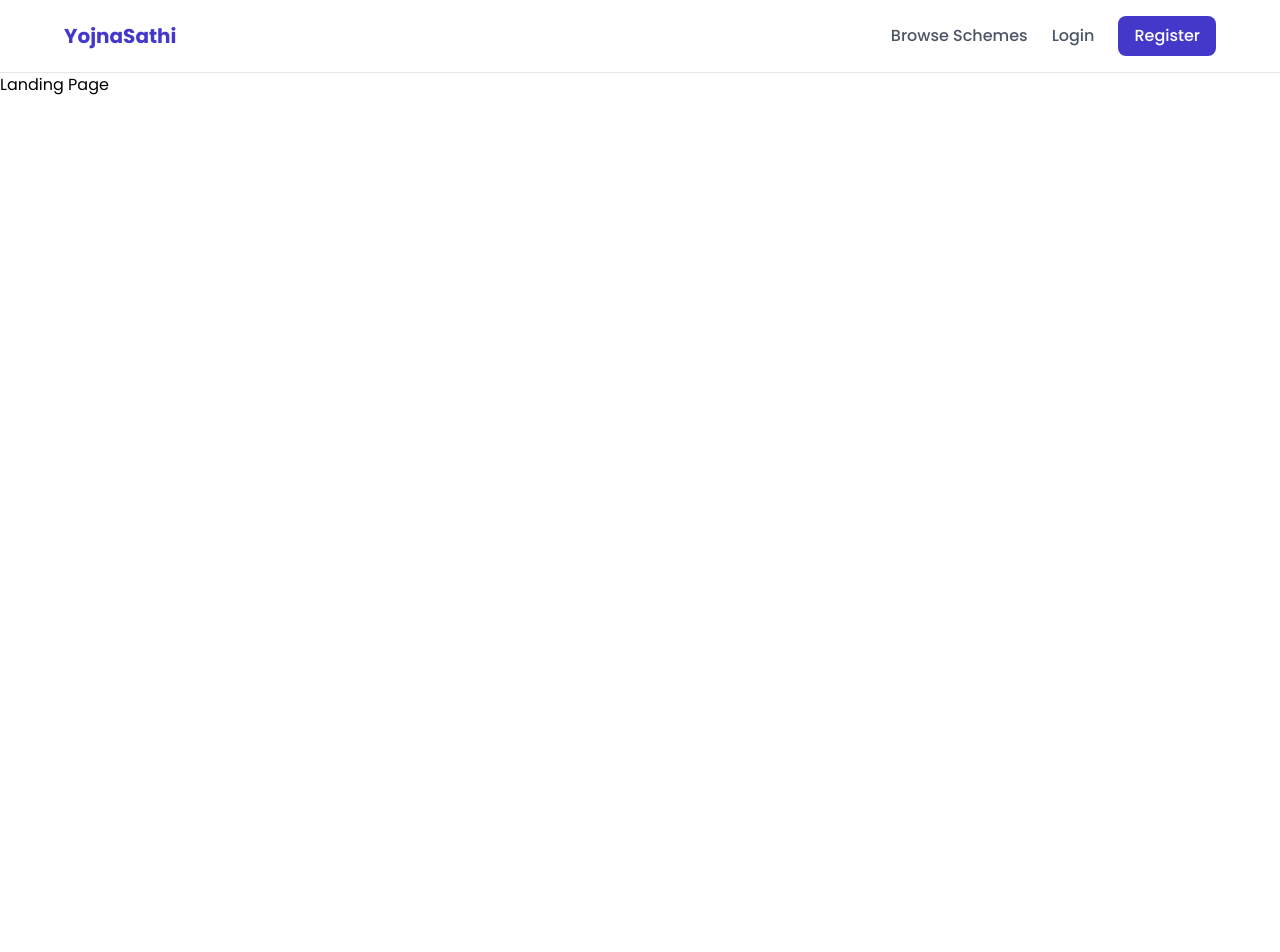
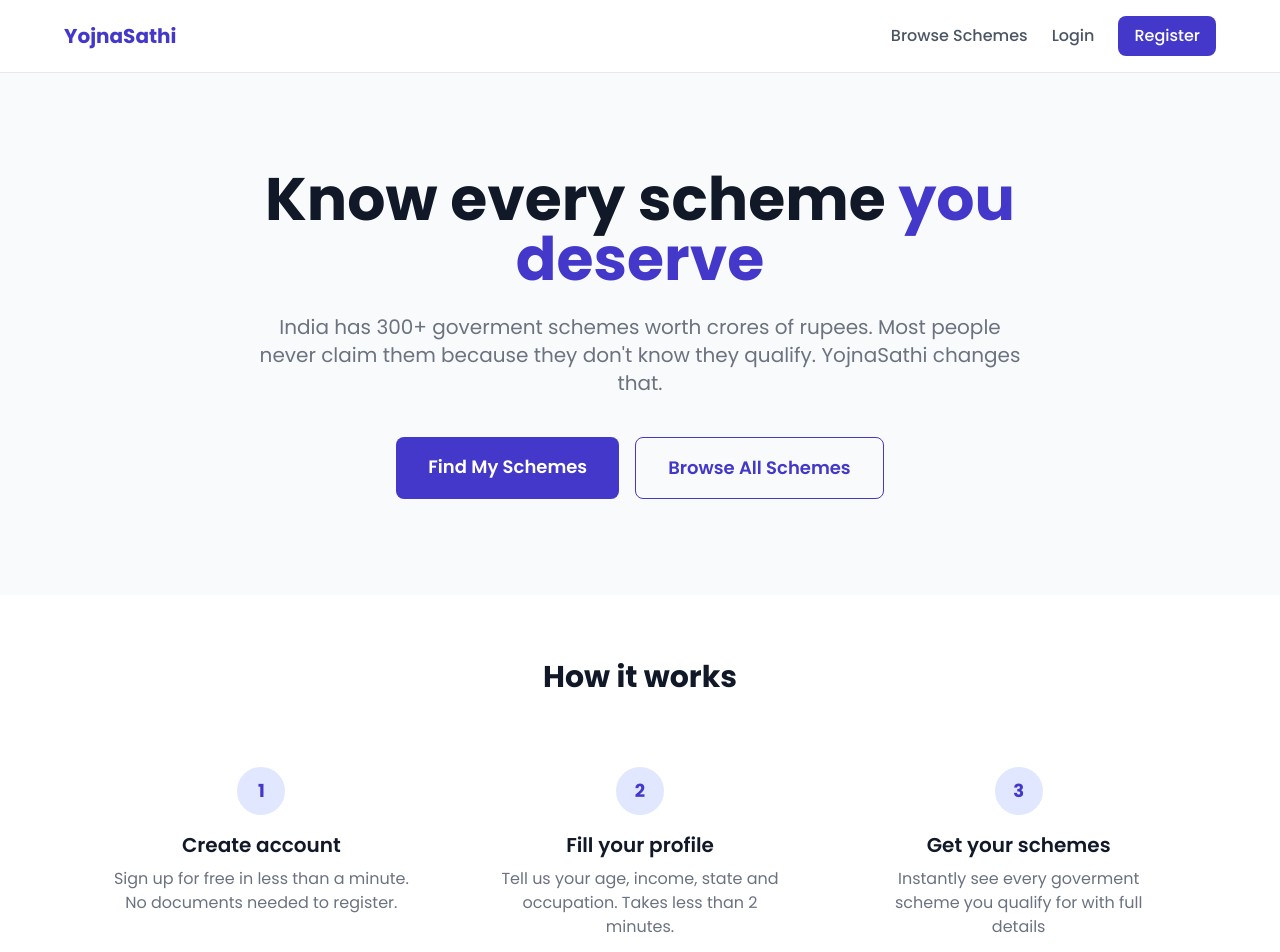
Before and after one commit to Pranav2325/yojana-sathi, a React (Vite) app in the folder client/: page / in a window 1280 px wide. Shown: the top 952 px of the page. Before the commit the page ends 800 px from the top, so only its background shows below. Built offline with nearby package versions, Linux system fonts and the light colour scheme.

Commit message:
feat: add hero and how it works section in landing page

```diff
--- a/client/src/App.jsx
+++ b/client/src/App.jsx
@@ -2,13 +2,14 @@
 import { BrowserRouter as Router, Routes, Route } from 'react-router-dom'
 import { Toaster } from 'react-hot-toast'
 import Navbar from './components/Navbar'
+import LandingPage from "./pages/LandingPage";
 const App = () => {
   return (
     <Router>
       <Toaster position="top-right"/>
       <Navbar/>
       <Routes>
-        <Route path="/" element={<div>Landing Page</div>}/>
+        <Route path="/" element={<LandingPage/>}/>
         <Route path="/login" element={<div>Login Page</div>}/>
         <Route path="/register" element={<div>Register Page</div>}/>
         <Route path="/dashboard" element={<div>Dashboard Page</div>}/>
--- /dev/null
+++ b/client/src/components/Hero.jsx
@@ -0,0 +1,30 @@
+import React from 'react'
+import { Link } from 'react-router-dom'
+
+const Hero = () => {
+  return (
+     <div className='max-w-6xl mx-auto px-6 py-16 md:py-24'>
+            <div className='text-center max-w-3xl mx-auto'>
+                <h1 className='text-4xl md:text-6xl font-bold text-gray-900 leading-tight'>
+                    Know every scheme
+                    <span className='text-indigo-700'> you deserve</span>
+                </h1>
+                <p className='mt-6 text-lg md:text-xl text-gray-500 leading-relaxed'>
+                    India has 300+ goverment schemes worth crores of rupees. Most people never claim them because they don't know they qualify. YojnaSathi changes that.
+                </p>
+                <div className='mt-10 flex flex-col sm:flex-row gap-4 justify-center'>
+                    <Link to="/register" className='bg-indigo-700 text-white px-8 py-4 rounded-lg font-semibold text-lg hover:bg-indigo-800'>
+                    Find My Schemes
+                    </Link>
+                    <Link to="/schemes" className='border border-indigo-700 text-indigo-700 px-8 py-4 rounded-lg font-semibold text-lg hover:bg-indigo-50'>
+                    Browse All Schemes
+                    </Link>
+
+                </div>
+
+            </div>
+        </div>
+  )
+}
+
+export default Hero
--- /dev/null
+++ b/client/src/components/Working.jsx
@@ -0,0 +1,54 @@
+import React from "react";
+
+const Working = () => {
+  return (
+    <div className="bg-white py-16">
+
+      <div className="max-w-6xl mx-auto px-6">
+
+        <h2 className="text-3xl font-bold text-center text-gray-900 mb-12">
+          How it works
+        </h2>
+        <div className="grid grid-cols-1 md:grid-cols-3 gap-8">
+
+          <div className="text-center p-6">
+            <div className="w-12 h-12 bg-indigo-100 rounded-full flex items-center justify-center mx-auto mb-4">
+              <span className="text-indigo-700 font-bold text-lg">1</span>
+            </div>
+            <h3 className="text-xl font-semibold text-gray-900 mb-2">
+              Create account
+            </h3>
+            <p className="text-gray-500">
+              Sign up for free in less than a minute. No documents needed to
+              register.
+            </p>
+          </div>
+          <div className="text-center p-6">
+            <div className="w-12 h-12 bg-indigo-100 rounded-full flex items-center justify-center mx-auto mb-4">
+              <span className="text-indigo-700 font-bold text-lg">2</span>
+            </div>
+            <h3 className="text-xl font-semibold text-gray-900 mb-2">
+              Fill your profile
+            </h3>
+            <p className="text-gray-500">
+             Tell us your age, income, state and occupation. Takes less than 2 minutes.
+            </p>
+          </div>
+          <div className="text-center p-6">
+            <div className="w-12 h-12 bg-indigo-100 rounded-full flex items-center justify-center mx-auto mb-4">
+              <span className="text-indigo-700 font-bold text-lg">3</span>
+            </div>
+            <h3 className="text-xl font-semibold text-gray-900 mb-2">
+              Get your schemes
+            </h3>
+            <p className="text-gray-500">
+              Instantly see every goverment scheme you qualify for with full details
+            </p>
+          </div>
+        </div>
+      </div>
+    </div>
+  );
+};
+
+export default Working;
--- /dev/null
+++ b/client/src/pages/LandingPage.jsx
@@ -0,0 +1,15 @@
+import React from 'react'
+import { Link } from 'react-router-dom'
+import Hero from '../components/Hero'
+import Working from '../components/Working'
+
+const LandingPage = () => {
+  return (
+    <div className='min-h-screen bg-gray-50'>
+       <Hero/>
+       <Working/>
+    </div>
+  )
+}
+
+export default LandingPage
```
Also changed, not shown: client/src/components/Navbar.jsx (+8 -0 lines).
